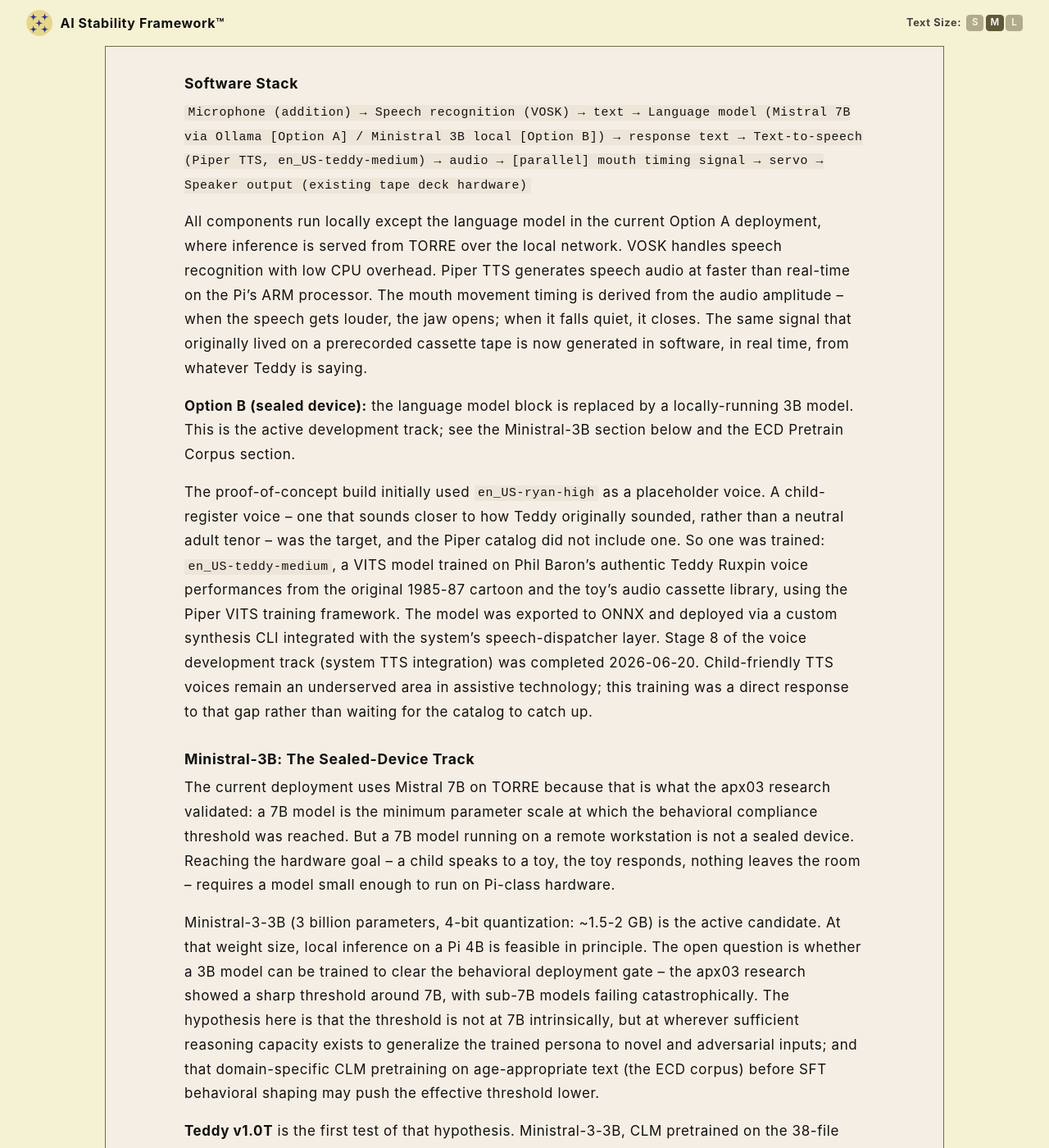
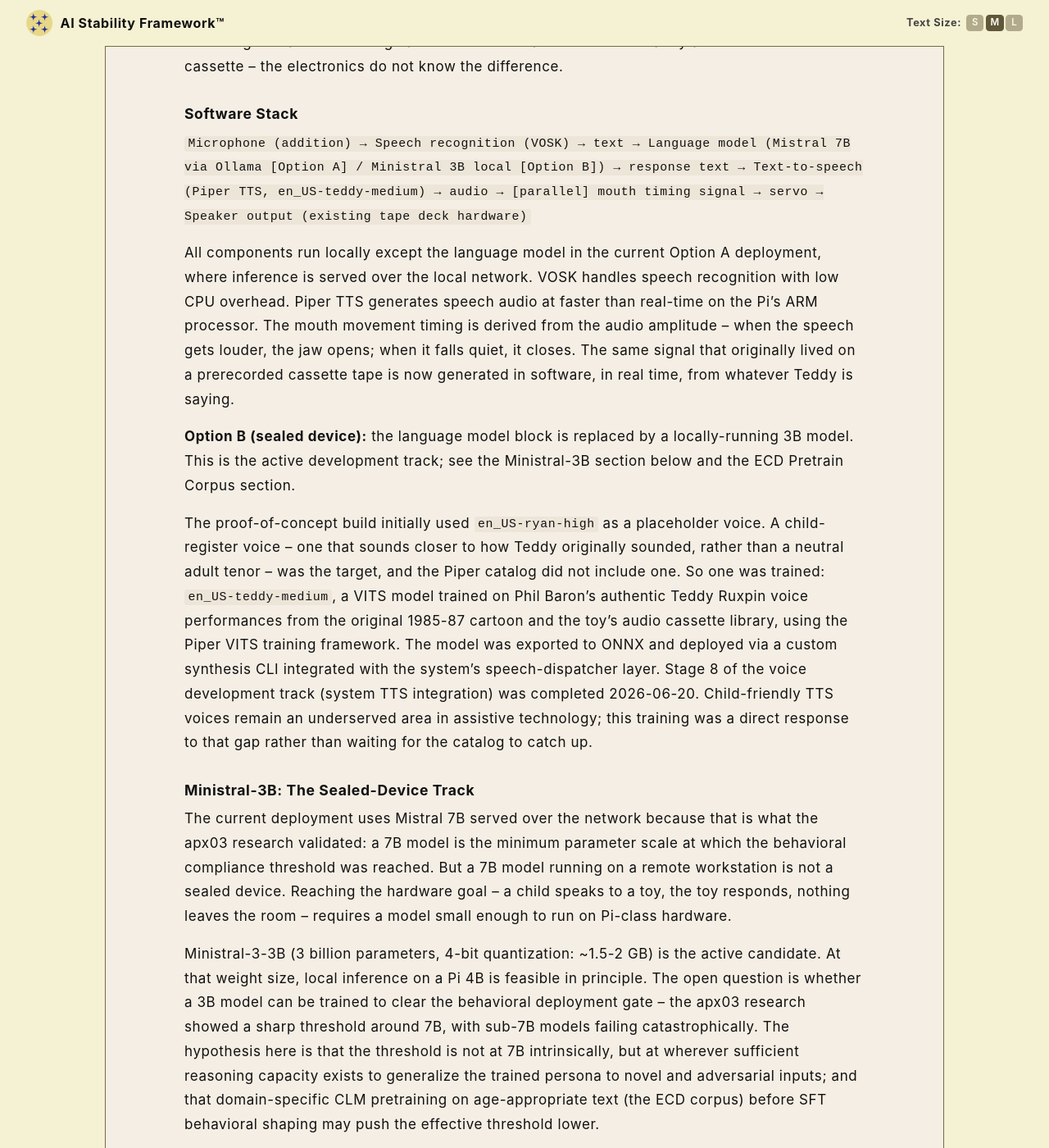
Before and after one commit to rojaslen/AISF-WEB, a Jekyll site: the page built from apx05.md, in a window 1280 px wide and 1400 px high, scrolled down 4063 px. Shown: the whole window at 82% size. Built offline with Jekyll 4.4.1, drawn with Linux system fonts in a browser that asks for light colours; some web fonts are replaced; some of the changed text lies outside the part shown.

Commit message:
Update apx05.md

````diff
--- a/apx05.md
+++ b/apx05.md
@@ -6,9 +6,9 @@
 
 # Appendix 5: Ruxpin Retrofit
 
-**Author:** Leonard Rojas
-**Status:** *In progress* -- hardware acquired, electronics assessment and build pending
-**Last Updated:** 2026-06-20
+- **Author:** Leonard Rojas
+- **Status:** *In progress* -- hardware acquired, electronics assessment and build pending
+- **Last Updated:** 2026-06-20
 
 ---
 
@@ -79,9 +79,9 @@
 
 ### Hardware
 
-**The Pi:** A Raspberry Pi 4B (4GB RAM) serves as the computing platform for the proof-of-concept implementation. In its current configuration, inference runs on a nearby desktop workstation (TORRE, with an NVIDIA RTX 5060 Ti) and the Pi handles audio input and output. This is Option A: connectivity required.
+**The Pi:** A Raspberry Pi 4B (4GB RAM) serves as the computing platform for the proof-of-concept implementation. In its current configuration, inference runs on a nearby desktop workstation (Intel i9-9900k, with an NVIDIA RTX 5060 Ti) and the Pi handles audio input and output. This is Option A: connectivity required.
 
-Option B -- sealed device, no external connection -- is the actual goal, and it is the primary reason a 3B-parameter model track exists alongside the 7B deployment. A 3B model quantized to 4-bit requires approximately 1.5-2 GB for weights, which fits within the Pi 4B's 4 GB RAM alongside the audio stack. If the 3B model can be trained to clear the deployment gate (a larger open question -- see below), a Pi 4B running inference entirely locally becomes the target hardware for the final build, with no TORRE dependency and no network requirement at all. A Pi 5 (8 GB RAM) is an alternative that would fit the 7B model and is tracked as a fallback if the 3B track does not reach gate-clearance.
+Option B -- sealed device, no external connection -- is the actual goal, and it is the primary reason a 3B-parameter model track exists alongside the 7B deployment. A 3B model quantized to 4-bit requires approximately 1.5-2 GB for weights, which fits within the Pi 4B's 4 GB RAM alongside the audio stack. If the 3B model can be trained to clear the deployment gate (a larger open question -- see below), a Pi 4B running inference entirely locally becomes the target hardware for the final build, with no external dependency and no network requirement at all. A Pi 5 (8 GB RAM) is an alternative that would fit the 7B model and is tracked as a fallback if the 3B track does not reach gate-clearance.
 
 **The units:**
 
@@ -103,7 +103,7 @@
     → Speaker output (existing tape deck hardware)
 ```
 
-All components run locally except the language model in the current Option A deployment, where inference is served from TORRE over the local network. VOSK handles speech recognition with low CPU overhead. Piper TTS generates speech audio at faster than real-time on the Pi's ARM processor. The mouth movement timing is derived from the audio amplitude -- when the speech gets louder, the jaw opens; when it falls quiet, it closes. The same signal that originally lived on a prerecorded cassette tape is now generated in software, in real time, from whatever Teddy is saying.
+All components run locally except the language model in the current Option A deployment, where inference is served over the local network. VOSK handles speech recognition with low CPU overhead. Piper TTS generates speech audio at faster than real-time on the Pi's ARM processor. The mouth movement timing is derived from the audio amplitude -- when the speech gets louder, the jaw opens; when it falls quiet, it closes. The same signal that originally lived on a prerecorded cassette tape is now generated in software, in real time, from whatever Teddy is saying.
 
 **Option B (sealed device):** the language model block is replaced by a locally-running 3B model. This is the active development track; see the Ministral-3B section below and the ECD Pretrain Corpus section.
 
@@ -111,13 +111,13 @@
 
 ### Ministral-3B: The Sealed-Device Track
 
-The current deployment uses Mistral 7B on TORRE because that is what the apx03 research validated: a 7B model is the minimum parameter scale at which the behavioral compliance threshold was reached. But a 7B model running on a remote workstation is not a sealed device. Reaching the hardware goal -- a child speaks to a toy, the toy responds, nothing leaves the room -- requires a model small enough to run on Pi-class hardware.
+The current deployment uses Mistral 7B served over the network because that is what the apx03 research validated: a 7B model is the minimum parameter scale at which the behavioral compliance threshold was reached. But a 7B model running on a remote workstation is not a sealed device. Reaching the hardware goal -- a child speaks to a toy, the toy responds, nothing leaves the room -- requires a model small enough to run on Pi-class hardware.
 
 Ministral-3-3B (3 billion parameters, 4-bit quantization: ~1.5-2 GB) is the active candidate. At that weight size, local inference on a Pi 4B is feasible in principle. The open question is whether a 3B model can be trained to clear the behavioral deployment gate -- the apx03 research showed a sharp threshold around 7B, with sub-7B models failing catastrophically. The hypothesis here is that the threshold is not at 7B intrinsically, but at wherever sufficient reasoning capacity exists to generalize the trained persona to novel and adversarial inputs; and that domain-specific CLM pretraining on age-appropriate text (the ECD corpus) before SFT behavioral shaping may push the effective threshold lower.
 
 **Teddy v1.0T** is the first test of that hypothesis. Ministral-3-3B, CLM pretrained on the 38-file ECD corpus (described below), then SFT fine-tuned on the Teddy persona dataset (803 training examples, the full v6 curriculum). First-run result against the battery: 387/803 (48.2%). Under a zero-failure gate, this is BLOCKED. It is also not unexpected: the apx03 sub-7B models ranged from 11.3% to 32.0%, so 48.2% represents a meaningful gain attributable to the ECD pretrain -- and is a starting point for iteration, not a final result. Training is ongoing; battery results drive the next curriculum update.
 
-The significance: if iteration closes the gap from 48.2% to gate-clearance, the 7B-on-TORRE dependency is eliminated. Every component runs on the Pi. The toy is sealed.
+The significance: if iteration closes the gap from 48.2% to gate-clearance, the 7B-on-external-server dependency is eliminated. Every component runs on the Pi. The toy is sealed.
 
 ### Power
 
@@ -156,7 +156,7 @@
 
 | # | Content |
 |---|---------|
-| 4 | teddy-ai text inference demo (Pi screen cap, V5 adapter live on TORRE) |
+| 4 | teddy-ai text inference demo (Pi screen cap, V5 adapter live on external server) |
 | 5+ | Hardware teardown, electronics assessment, wiring, integration |
 | Finale | Fully functional interactive Ruxpin -- text, voice, and animatronics unified |
 
@@ -169,7 +169,7 @@
 | Component | Status |
 |-----------|--------|
 | Pi 4B (teddy-ai) | Recommissioned 2026-04-19. OS, audio stack, speech recognition, TTS all functional. |
-| Language model -- Option A (Mistral 7B V5, Teddy adapter) | Gate cleared 2026-04-24 (665/671, 99.1%; all 6 failures adjudicated as instrument errors). Deployed to TORRE via Ollama. Pi connects over local network. |
+| Language model -- Option A (Mistral 7B V5, Teddy adapter) | Gate cleared 2026-04-24 (665/671, 99.1%; all 6 failures adjudicated as instrument errors). Deployed via Ollama. Pi connects over local network. |
 | Language model -- Option B (Ministral-3B V1.0T, Teddy T-series) | CLM pretrain on ECD corpus complete. SFT complete. First battery run: 387/803 (48.2%). BLOCKED. Iteration in progress. |
 | TTS voice (en_US-teddy-medium) | VITS training complete; ONNX export complete; system TTS integration complete (Stage 8, 2026-06-20). |
 | Unit 1 | Assessed -- likely unusable as primary; designated dev/test unit. |
@@ -235,9 +235,9 @@
 
 Two parallel tracks are active:
 
-**Option A (Mistral 7B on TORRE):** The V5 adapter cleared its deployment gate on 2026-04-24 and is live. V6 -- chaos curriculum (made-up words, fragmented inputs, keyboard mash, emotional sounds, fantasy-reality mixing) and temporal grounding fixes -- is queued for training. V6 addresses the failure modes most likely to arise in real unsupervised child interaction that the V5 curriculum did not cover.
+**Option A (Mistral 7B on External Server):** The V5 adapter cleared its deployment gate on 2026-04-24 and is live. V6 -- chaos curriculum (made-up words, fragmented inputs, keyboard mash, emotional sounds, fantasy-reality mixing) and temporal grounding fixes -- is queued for training. V6 addresses the failure modes most likely to arise in real unsupervised child interaction that the V5 curriculum did not cover.
 
-**Option B (Ministral-3B, sealed device):** The Teddy T-series track uses Ministral-3-3B pretrained on the 38-file ECD corpus, then SFT-trained on the full Teddy persona dataset. First run (V1.0T) returned 387/803 (48.2%) on battery -- BLOCKED, but meaningfully above the sub-7B baseline range from Appendix 3 (11%-32%), consistent with the ECD pretrain providing register foundation the earlier sub-7B models lacked. Battery failure analysis drives the next curriculum update and retraining cycle. If iteration can close to gate-clearance, the TORRE dependency is eliminated and the device is truly sealed.
+**Option B (Ministral-3B, sealed device):** The Teddy T-series track uses Ministral-3-3B pretrained on the 38-file ECD corpus, then SFT-trained on the full Teddy persona dataset. First run (V1.0T) returned 387/803 (48.2%) on battery -- BLOCKED, but meaningfully above the sub-7B baseline range from Appendix 3 (11%-32%), consistent with the ECD pretrain providing register foundation the earlier sub-7B models lacked. Battery failure analysis drives the next curriculum update and retraining cycle. If iteration can close to gate-clearance, the server dependency is eliminated and the device is truly sealed.
 
 The hardware goal is a child who picks up Unit 2, asks Teddy a question, and gets a real answer -- live, local, safe. The same toy their parents grew up with, doing something their parents could not have imagined it doing.
 
````
